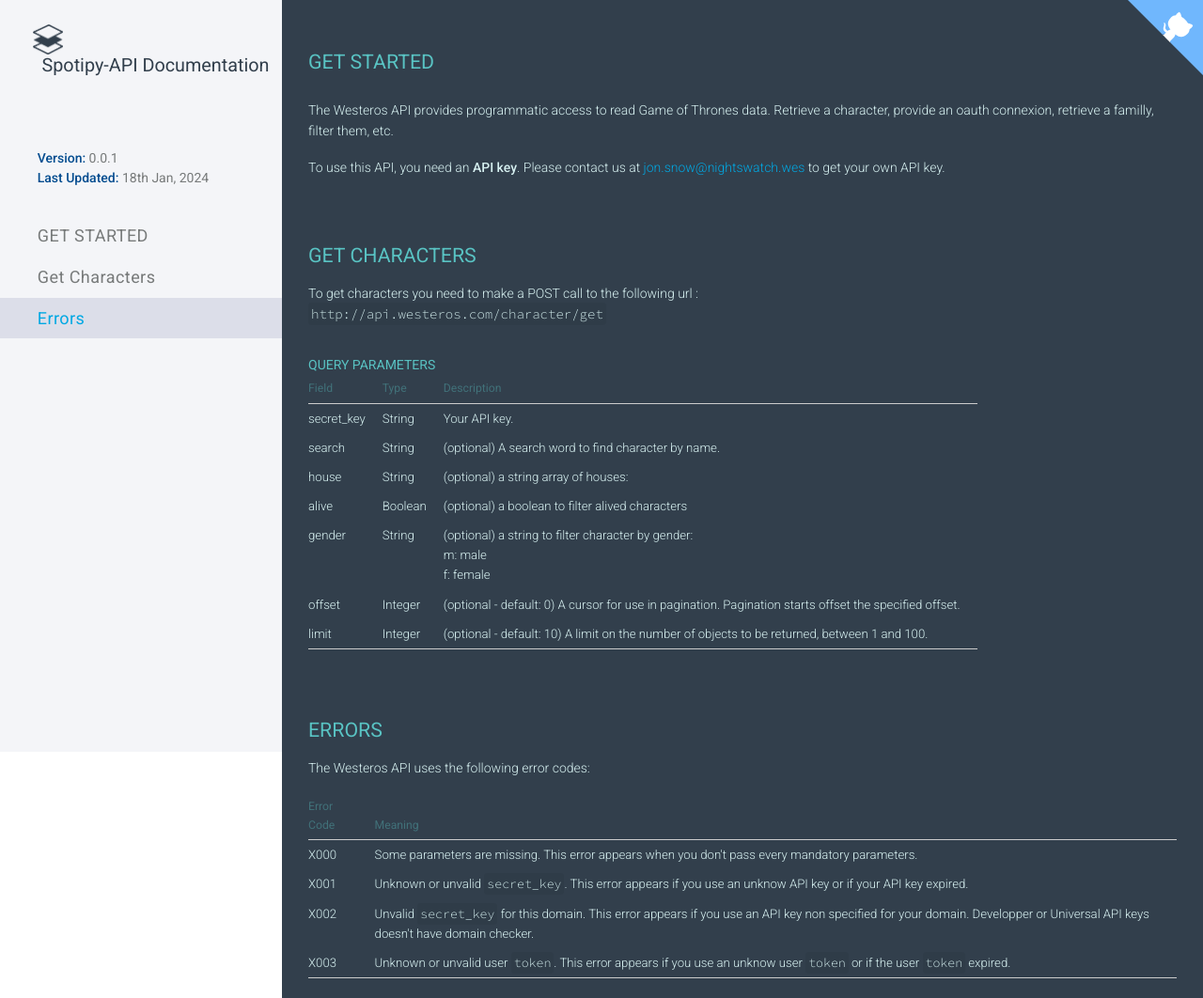
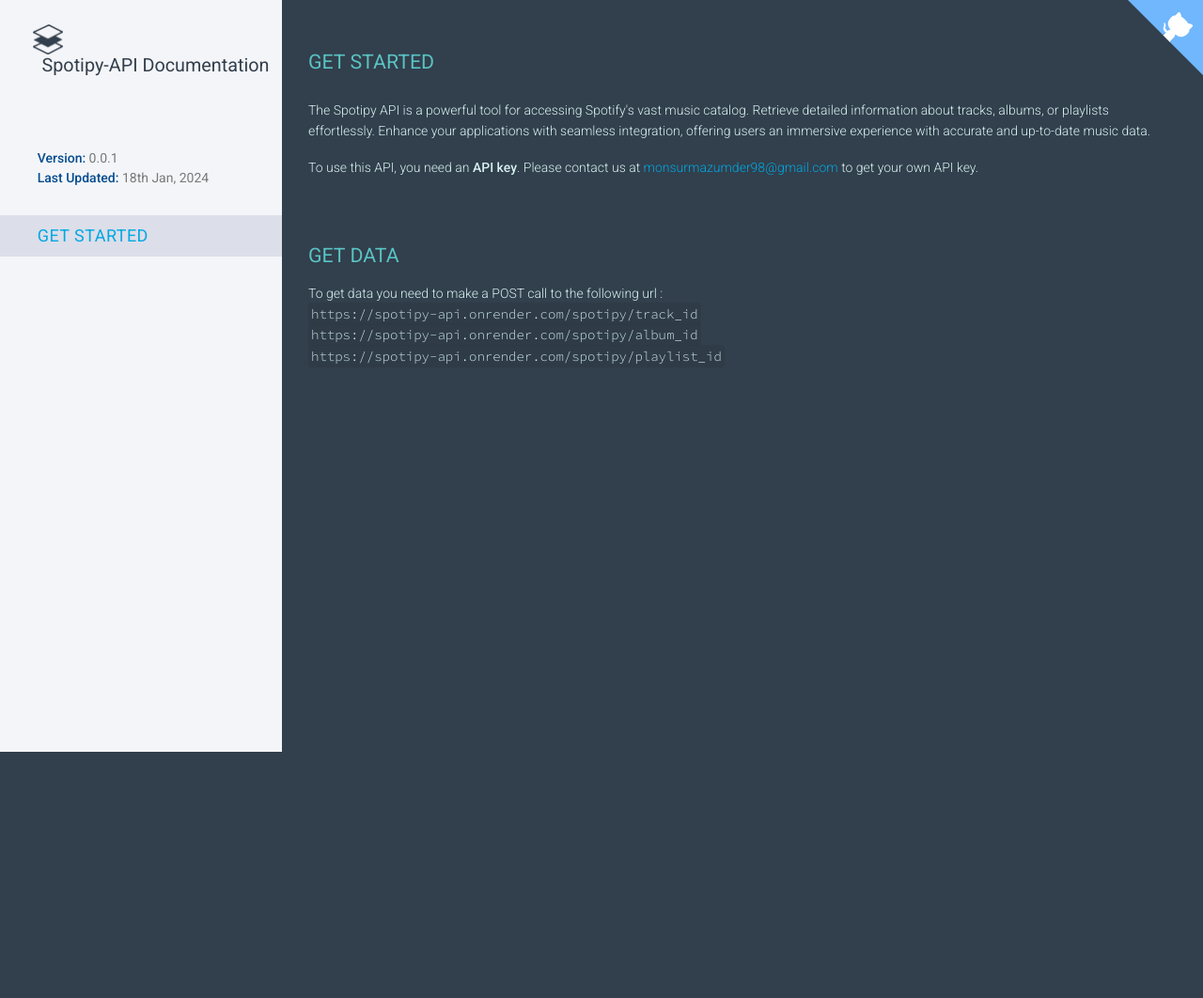
Before and after one commit to minkxx/spotipy_API, a Flask app: page / in a window 1280 px wide. Shown: the whole page at 94% size. After the commit the page ends 800 px from the top, so only its background shows below. Run offline with Flask 3, Linux system fonts and the light colour scheme; some libraries are stand-ins or nearby versions.

Commit message:
fix : minor changes

```diff
--- a/templates/index.html
+++ b/templates/index.html
@@ -49,12 +49,12 @@
             <li class="scroll-to-link active" data-target="content-get-started">
                 <a>GET STARTED</a>
             </li>
-            <li class="scroll-to-link" data-target="content-get-characters">
+            <!-- <li class="scroll-to-link" data-target="content-get-characters">
                 <a>Get Characters</a>
             </li>
             <li class="scroll-to-link" data-target="content-errors">
                 <a>Errors</a>
-            </li>
+            </li> -->
         </ul>
     </div>
 </div>
@@ -65,20 +65,22 @@
         <div class="overflow-hidden content-section" id="content-get-started">
             <h1>Get started</h1>
             <p>
-                The Westeros API provides programmatic access to read Game of Thrones data. Retrieve a character, provide an oauth connexion, retrieve a familly, filter them, etc.
+                The Spotipy API is a powerful tool for accessing Spotify's vast music catalog. Retrieve detailed information about tracks, albums, or playlists effortlessly. Enhance your applications with seamless integration, offering users an immersive experience with accurate and up-to-date music data.
             </p>
             <p>
-                To use this API, you need an <strong>API key</strong>. Please contact us at <a href="mailto:jon.snow@nightswatch.wes">jon.snow@nightswatch.wes</a> to get your own API key.
+                To use this API, you need an <strong>API key</strong>. Please contact us at <a href="mailto:monsurmazumder98@gmail.com">monsurmazumder98@gmail.com</a> to get your own API key.
             </p>
         </div>
         <div class="overflow-hidden content-section" id="content-get-characters">
-            <h2>get characters</h2>
+            <h2>get data</h2>
             <p>
-                To get characters you need to make a POST call to the following url :<br>
-                <code class="higlighted break-word">http://api.westeros.com/character/get</code>
+                To get data you need to make a POST call to the following url :<br>
+                <code class="higlighted break-word">https://spotipy-api.onrender.com/spotipy/track_id</code><br>
+                <code class="higlighted break-word">https://spotipy-api.onrender.com/spotipy/album_id</code><br>
+                <code class="higlighted break-word">https://spotipy-api.onrender.com/spotipy/playlist_id</code>
             </p>
             <br>
-            <h4>QUERY PARAMETERS</h4>
+            <!-- <h4>QUERY PARAMETERS</h4>
             <table>
                 <thead>
                 <tr>
@@ -130,9 +132,9 @@
                     <td>(optional - default: 10) A limit on the number of objects to be returned, between 1 and 100.</td>
                 </tr>
                 </tbody>
-            </table>
+            </table> -->
         </div>
-        <div class="overflow-hidden content-section" id="content-errors">
+        <!-- <div class="overflow-hidden content-section" id="content-errors">
             <h2>Errors</h2>
             <p>
                 The Westeros API uses the following error codes:
@@ -171,11 +173,11 @@
                 </tr>
                 </tbody>
             </table>
-        </div>
+        </div> -->
     </div>
 </div>
 <!-- Github Corner Ribbon - to remove (Ribbon created with : http://tholman.com/github-corners/ )-->
-<a href="https://github.com/minkxx/spotipy_API" class="github-corner" aria-label="View source on Github" title="View source on Github"><svg width="80" height="80" viewBox="0 0 250 250" style="z-index:99999; fill:#70B7FD; color:#fff; position: fixed; top: 0; border: 0; right: 0;" aria-hidden="true"><path d="M0,0 L115,115 L130,115 L142,142 L250,250 L250,0 Z"></path><path d="M128.3,109.0 C113.8,99.7 119.0,89.6 119.0,89.6 C122.0,82.7 120.5,78.6 120.5,78.6 C119.2,72.0 123.4,76.3 123.4,76.3 C127.3,80.9 125.5,87.3 125.5,87.3 C122.9,97.6 130.6,101.9 134.4,103.2" fill="currentColor" style="transform-origin: 130px 106px;" class="octo-arm"></path><path d="M115.0,115.0 C114.9,115.1 118.7,116.5 119.8,115.4 L133.7,101.6 C136.9,99.2 139.9,98.4 142.2,98.6 C133.8,88.0 127.5,74.4 143.8,58.0 C148.5,53.4 154.0,51.2 159.7,51.0 C160.3,49.4 163.2,43.6 171.4,40.1 C171.4,40.1 176.1,42.5 178.8,56.2 C183.1,58.6 187.2,61.8 190.9,65.4 C194.5,69.0 197.7,73.2 200.1,77.6 C213.8,80.2 216.3,84.9 216.3,84.9 C212.7,93.1 206.9,96.0 205.4,96.6 C205.1,102.4 203.0,107.8 198.3,112.5 C181.9,128.9 168.3,122.5 157.7,114.1 C157.9,116.9 156.7,120.9 152.7,124.9 L141.0,136.5 C139.8,137.7 141.6,141.9 141.8,141.8 Z" fill="currentColor" class="octo-body"></path></svg></a>
+<a href="https://github.com/minkxx/spotipy_API" target="_blank" class="github-corner" aria-label="View source on Github" title="View source on Github"><svg width="80" height="80" viewBox="0 0 250 250" style="z-index:99999; fill:#70B7FD; color:#fff; position: fixed; top: 0; border: 0; right: 0;" aria-hidden="true"><path d="M0,0 L115,115 L130,115 L142,142 L250,250 L250,0 Z"></path><path d="M128.3,109.0 C113.8,99.7 119.0,89.6 119.0,89.6 C122.0,82.7 120.5,78.6 120.5,78.6 C119.2,72.0 123.4,76.3 123.4,76.3 C127.3,80.9 125.5,87.3 125.5,87.3 C122.9,97.6 130.6,101.9 134.4,103.2" fill="currentColor" style="transform-origin: 130px 106px;" class="octo-arm"></path><path d="M115.0,115.0 C114.9,115.1 118.7,116.5 119.8,115.4 L133.7,101.6 C136.9,99.2 139.9,98.4 142.2,98.6 C133.8,88.0 127.5,74.4 143.8,58.0 C148.5,53.4 154.0,51.2 159.7,51.0 C160.3,49.4 163.2,43.6 171.4,40.1 C171.4,40.1 176.1,42.5 178.8,56.2 C183.1,58.6 187.2,61.8 190.9,65.4 C194.5,69.0 197.7,73.2 200.1,77.6 C213.8,80.2 216.3,84.9 216.3,84.9 C212.7,93.1 206.9,96.0 205.4,96.6 C205.1,102.4 203.0,107.8 198.3,112.5 C181.9,128.9 168.3,122.5 157.7,114.1 C157.9,116.9 156.7,120.9 152.7,124.9 L141.0,136.5 C139.8,137.7 141.6,141.9 141.8,141.8 Z" fill="currentColor" class="octo-body"></path></svg></a>
 <style>
     .github-corner:hover .octo-arm {
         animation: octocat-wave 560ms ease-in-out
```
